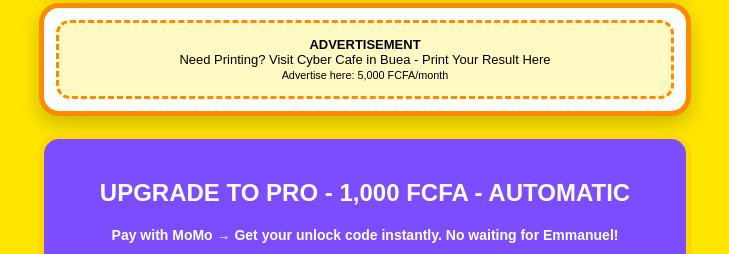
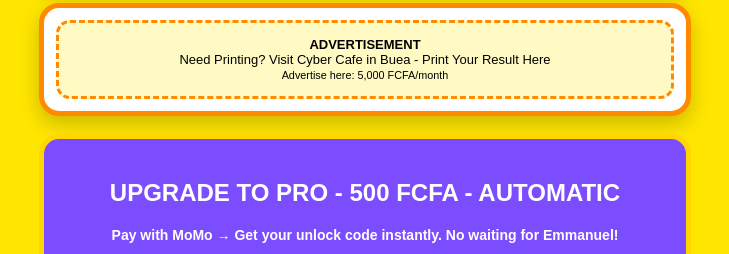
Before and after one commit to nkeafuajeukoh-cpu/gpa-calculator, a plain HTML site: page index.html in a window 1280 px wide. Shown: the part 1392-1646 px from the top of the page, without its empty margins (275-1004 px from the left). Drawn offline with Linux system fonts and the light colour scheme.

Commit message:
Update index.html

```diff
--- a/index.html
+++ b/index.html
@@ -94,7 +94,7 @@ Google Sheets Unique Tx System - YOUR URL CONNECTED
   <div class="card orange" style="padding:12px"><div class="ad"><b>ADVERTISEMENT</b><br>Need Printing? Visit Cyber Cafe in Buea - Print Your Result Here<br><small>Advertise here: 5,000 FCFA/month</small></div></div>
 
   <div class="pro-box" id="proBox">
-    <h2>UPGRADE TO PRO - 1,000 FCFA - AUTOMATIC</h2>
+    <h2>UPGRADE TO PRO - 500 FCFA - AUTOMATIC</h2>
     <p style="font-size:14px;font-weight:700">Pay with MoMo → Get your unlock code instantly. No waiting for Emmanuel!</p>
     <ul><li>Download Official PDF Result</li><li>GPA Predictor: What marks do I need for First Class?</li><li>Save & Share Results on WhatsApp</li><li>No Ads Forever</li></ul>
     <div class="device-box">
```
